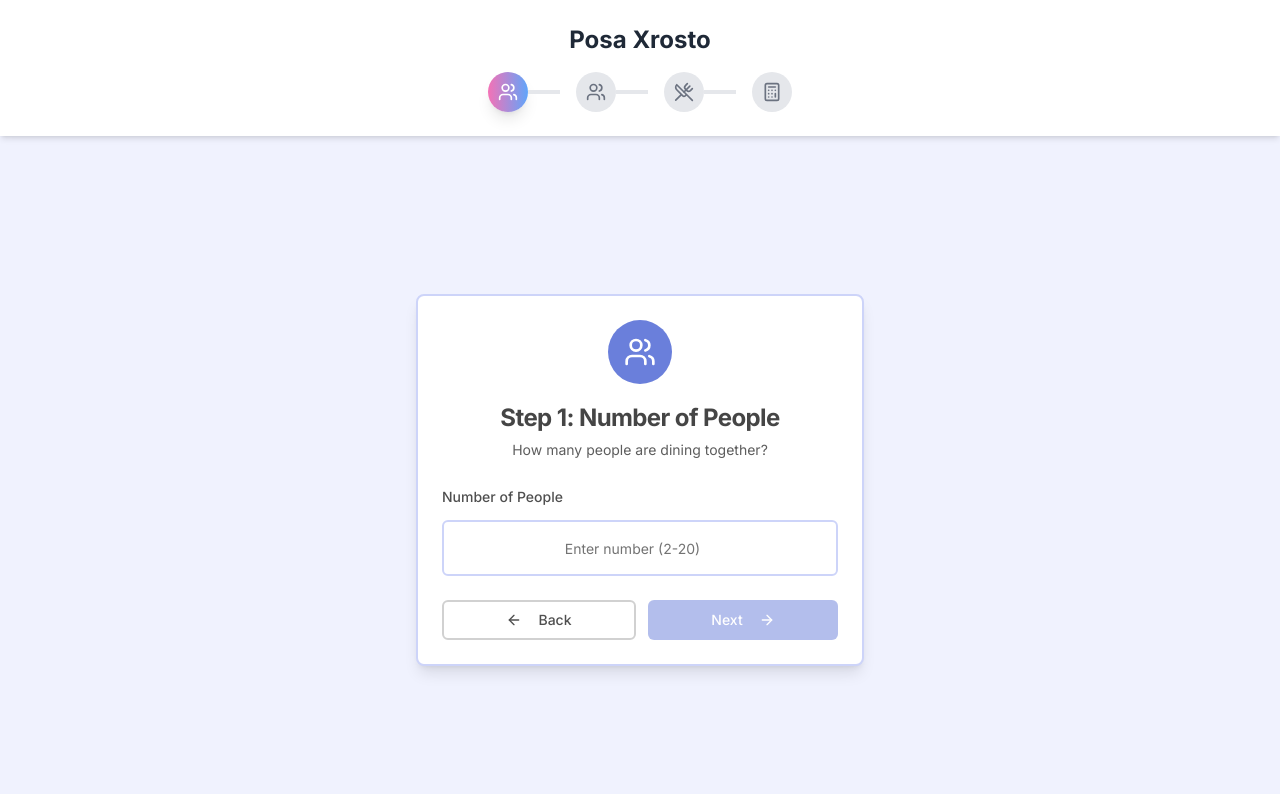
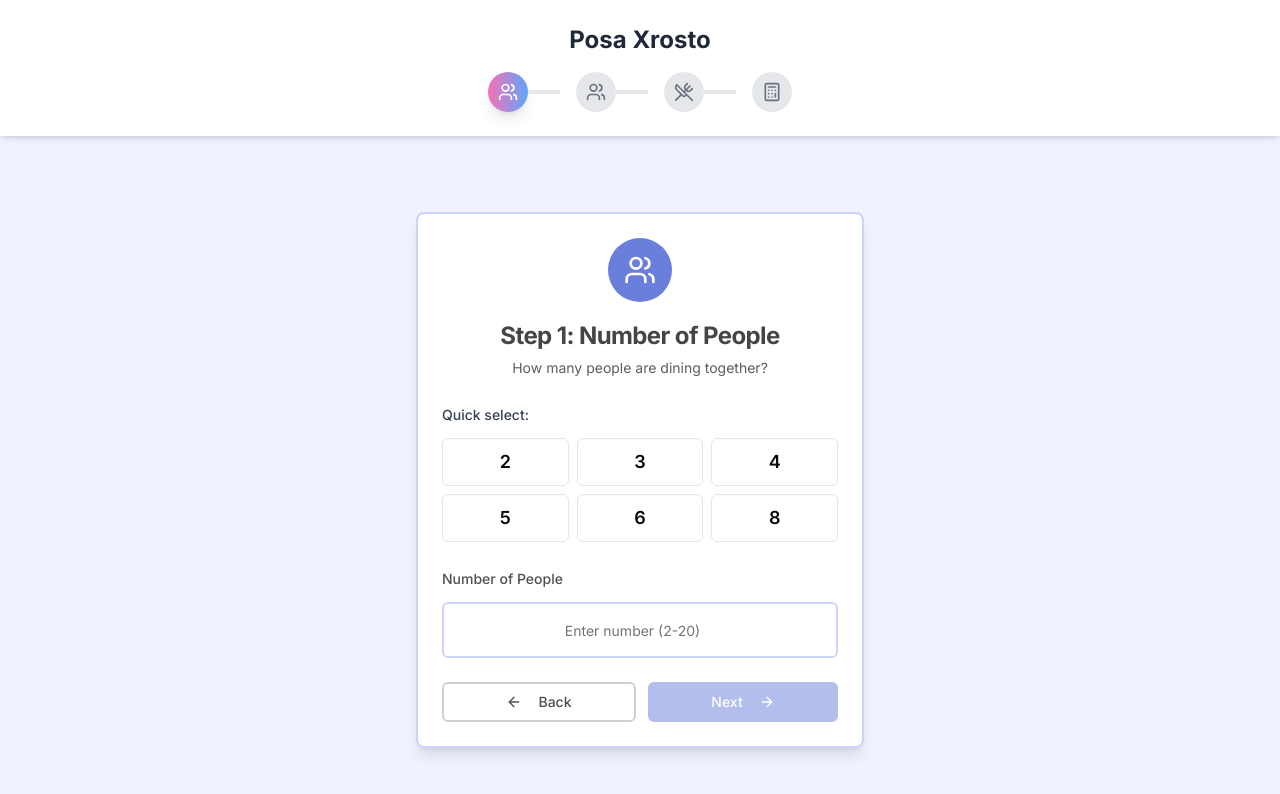
Before and after one commit to StylianosNicolaou/posa-xrosto, a Next.js app: page / in a window 1280 px wide. Both pictures are taken after a click on the button "Split the bill". Shown: the top 794 px of the page. Built offline with nearby package versions, Linux system fonts and the light colour scheme.

Commit message:
added quick options for number of people

```diff
--- a/components/number-of-people-step.tsx
+++ b/components/number-of-people-step.tsx
@@ -20,6 +20,8 @@ interface NumberOfPeopleStepProps {
   onNext: () => void;
   onBack: () => void;
 }
+
+const quickOptions = [2, 3, 4, 5, 6, 8];
 
 export function NumberOfPeopleStep({
   numberOfPeople,
@@ -44,6 +46,31 @@ export function NumberOfPeopleStep({
             </CardDescription>
           </CardHeader>
           <CardContent className="space-y-6">
+            <div className="space-y-3">
+              <Label className="text-sm font-medium text-gray-700">
+                Quick select:
+              </Label>
+              <div className="grid grid-cols-3 gap-2">
+                {quickOptions.map((option) => (
+                  <Button
+                    key={option}
+                    variant={
+                      numberOfPeople === option.toString()
+                        ? "default"
+                        : "outline"
+                    }
+                    className={`h-12 text-lg font-semibold transition-all duration-200 ${
+                      numberOfPeople === option.toString()
+                        ? "bg-gradient-to-r from-primary-500 to-primary-600 text-white shadow-lg scale-105"
+                        : "hover:bg-primary-50 hover:border-primary-300"
+                    }`}
+                    onClick={() => setNumberOfPeople(option.toString())}
+                  >
+                    {option}
+                  </Button>
+                ))}
+              </div>
+            </div>
             <div className="space-y-3">
               <Label
                 htmlFor="numberOfPeople"
```
